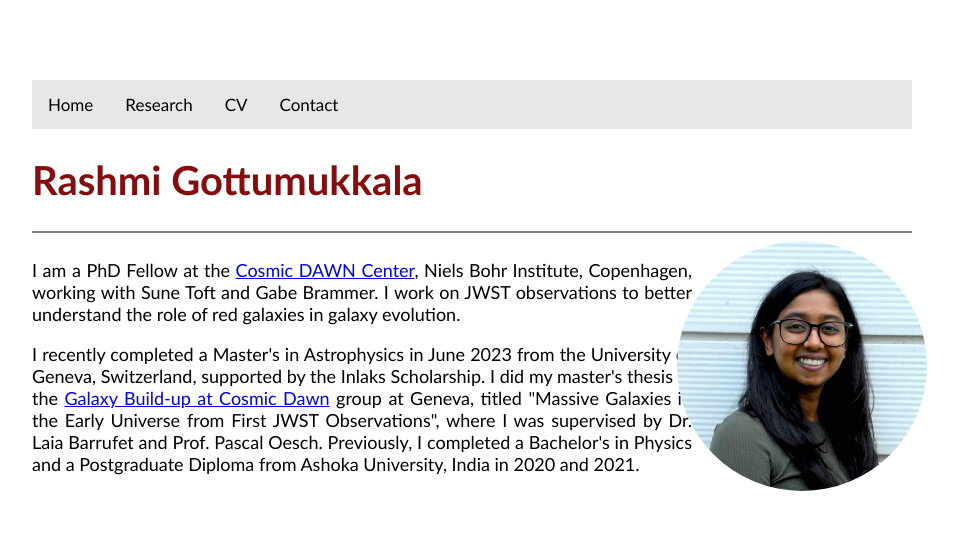
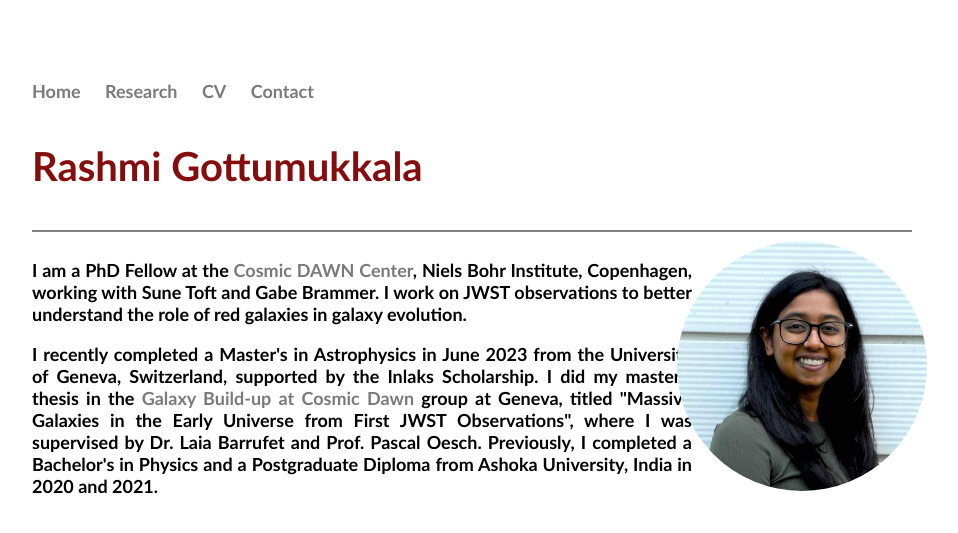
Before and after one commit to RashmiGot/rashmigot.github.io, a Jekyll site: the page built from index.html, in a window 1280 px wide. Shown: the top 533 px of the page, without its empty margins (168-1126 px from the left). Built offline with Jekyll 4.4.1, drawn with Linux system fonts in a browser that asks for light colours.

Commit message:
further stylistic changes

```diff
--- a/_layouts/default.html
+++ b/_layouts/default.html
@@ -5,17 +5,21 @@
 			<!-- link to main stylesheet -->
 			<link rel="stylesheet" type="text/css" href="/css/styles.css">
 			<meta name="viewport" content="width=device-width, initial-scale=1.0">
+			<script id="MathJax-script" async src="https://cdn.jsdelivr.net/npm/mathjax@3/es5/tex-mml-chtml.js"></script>
 		</head>
 		<body>
 
-			<div class="topnav">
-				<a href="/">Home</a>
-				<a href="/research">Research</a>
-				<a href="/CV">CV</a>
-				<a href="/contact">Contact</a>
-			  </div>
 
-			<div class="container">
+			<nav>
+    		<ul>
+				<li><a href="/">Home</a></li>
+				<li><a href="/research">Research</a></li>
+				<li><a href="/CV">CV</a></li>
+				<li><a href="/contact">Contact</a></li>
+			<nav>
+    		<ul>
+
+			<div class="container active">
 
 			{{ content }}
 
--- a/css/styles.css
+++ b/css/styles.css
@@ -20,58 +20,77 @@ h1 {
 }
 h2 {
   color: rgb(134, 13, 13);
-  font-size: 25px;
+  font-size: 30px;
   /* margin-top: 60px */
 }
 h3 {
   color: rgb(134, 13, 13);
-  font-size: 18px;
+  background-color: rgb(255, 255, 255);
+  font-size: 22px;
+  text-decoration: underline;
   /* margin-top: 60px */
 }
 p {
   color: rgb(0, 0, 0);
   font-size: 18px;
+  font-weight: bolder;
 }
 
-
-/* Add a black background color to the top navigation */
-.topnav {
-  background-color: #a0a0a041;
-  overflow: hidden;
-  /* position: fixed; */
+/* Top navigation bar */
+nav ul, footer ul {
+  font-family:"Trebuchet MS", Helvetica, sans-serif;
+  color: rgb(110, 110, 110);
+  padding: 0px;
+  list-style: none;
+  font-weight: bold;
+  font-size: 18px;
+}
+nav ul li, footer ul li {
+  display: inline;
+  margin-right: 20px;
+}
+a {
+  text-decoration: none;
+  color: #7a7a7a;
+}
+a:hover {
+  text-decoration: underline;
+  color: rgb(134, 13, 13);
+  background-color: rgba(255, 255, 255, 0);
 }
 
-/* Style the links inside the navigation bar */
-.topnav a {
-  float: left;
-  color: #000000;
-  text-align: center;
-  padding: 14px 16px;
-  text-decoration: none;
-  font-size: 17px;
+/* h1 {
+  font-size: 3em;
+  font-family:'Helvetica', 'Arial', 'Sans-Serif';
+}
+p {
+  font-size: 1.5em;
+  line-height: 1.4em;
+  color: #333;
+} */
+footer {
+  border-top: 1px solid #d5d5d5;
+  font-size: .8em;
 }
 
-/* Change the color of links on hover */
-.topnav a:hover {
-  background-color: #ddd;
-  color: black;
+ul.posts {
+  margin: 20px auto 40px;
+  font-size: 1.5em;
 }
 
-/* Add a color to the active/current link */
-.topnav a.active {
-  background-color: #e79c9c58;
-  color: rgb(134, 13, 13);
+ul.posts li {
+  list-style: none;
 }
 
-
+/* column formatting */
 .column {
   float: left;
 }
-
+/* left column width */
 .left {
   width: 75%;
 }
-
+/* right column width */
 .right {
   width: 25%;
 }
@@ -83,14 +102,14 @@ p {
   clear: both;
 }
 
-
+/* define centre class */
 .centre {
   display: flex;
   flex-direction: column;
   align-items: center;
 }
 
-
+/* define avatar class for image alignment */
 .avatar {
   vertical-align: middle;
   width: 250px;
--- a/index.html
+++ b/index.html
@@ -33,5 +33,6 @@ title: Rashmi Gottumukkala
       >
    </div>
 
+
   </div>
 </div>
```
Also changed, not shown: README.md.
